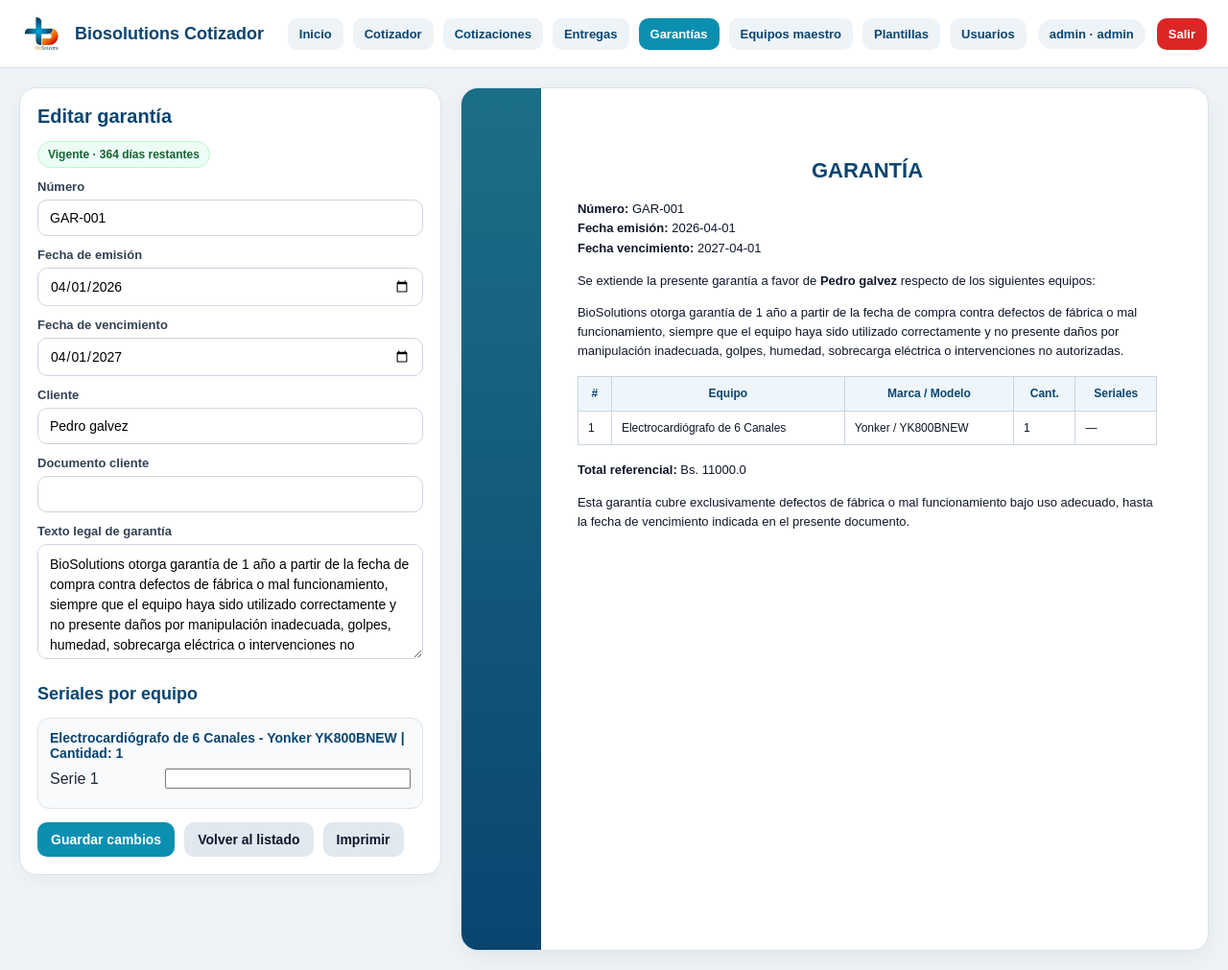
After one commit to Myroesh/biosolutions-cotizador, a Flask app: page /garantias/1 in a window 1280 px wide. The commit adds this page. Shown: the whole page at 96% size. Run offline with Flask 3, Linux system fonts and the light colour scheme; a user stored in the database is signed in; data comes from the database, SQL or seed files in the repository.

Commit message:
Fase D4: editor de garantia

```diff
--- a/app.py
+++ b/app.py
@@ -717,7 +717,63 @@ def load_entrega_payload(conn, entrega_id):
 
     return row, payload
 
-
+# =========================
+# Rutas Garantía
+# =========================
+
+def load_garantia_payload(conn, garantia_id):
+    row = conn.execute("""
+        SELECT *
+        FROM garantias
+        WHERE id = ?
+    """, (garantia_id,)).fetchone()
+
+    if not row:
+        return None, None
+
+    payload_json = (row["payload_json"] or "").strip()
+    payload = None
+
+    if payload_json:
+        try:
+            payload = json.loads(payload_json)
+        except Exception as e:
+            print("WARNING load_garantia_payload:", e)
+            payload = None
+
+    if not isinstance(payload, dict):
+        payload = {
+            "document": {
+                "dbId": row["id"],
+                "cotizacionId": row["cotizacion_id"],
+                "number": row["numero_garantia"] or "",
+                "issueDate": row["fecha_emision"] or "",
+                "expiryDate": row["fecha_vencimiento"] or "",
+                "client": row["cliente_nombre"] or "",
+                "clientDocument": row["cliente_documento"] or "",
+                "warrantyText": row["texto_garantia"] or ""
+            },
+            "items": [],
+            "totals": {
+                "grandTotal": float(row["total"] or 0)
+            }
+        }
+
+    payload.setdefault("document", {})
+    payload.setdefault("items", [])
+    payload.setdefault("totals", {})
+
+    payload["document"]["dbId"] = row["id"]
+    payload["document"]["cotizacionId"] = row["cotizacion_id"]
+    payload["document"]["number"] = payload["document"].get("number") or (row["numero_garantia"] or "")
+    payload["document"]["issueDate"] = payload["document"].get("issueDate") or (row["fecha_emision"] or "")
+    payload["document"]["expiryDate"] = payload["document"].get("expiryDate") or (row["fecha_vencimiento"] or "")
+    payload["document"]["client"] = payload["document"].get("client") or (row["cliente_nombre"] or "")
+    payload["document"]["clientDocument"] = payload["document"].get("clientDocument") or (row["cliente_documento"] or "")
+    payload["document"]["warrantyText"] = payload["document"].get("warrantyText") or (row["texto_garantia"] or "")
+    payload["totals"]["grandTotal"] = float(payload["totals"].get("grandTotal") or row["total"] or 0)
+
+    return row, payload
 # =========================
 # Rutas base / auth
 # =========================
@@ -1395,9 +1451,16 @@ def cotizaciones_page():
             ua.username AS actualizado_por_username,
             (
                 SELECT COUNT(1)
-                FROM entregas e
-                WHERE e.cotizacion_id = c.id
-            ) AS entregas_count,
+                FROM garantias g
+                WHERE g.cotizacion_id = c.id
+            ) AS garantias_count,
+            (
+                SELECT g.id
+                FROM garantias g
+                WHERE g.cotizacion_id = c.id
+                ORDER BY g.id DESC
+                LIMIT 1
+            ) AS ultima_garantia_id
             (
                 SELECT e.id
                 FROM entregas e
@@ -2024,6 +2087,115 @@ def garantias_page():
     conn.close()
     return render_template("garantias.html", garantias=garantias, active_page="garantias")
 
+@app.route("/garantias/<int:garantia_id>")
+@login_required
+def garantia_detail_page(garantia_id):
+    conn = get_db_connection()
+    ensure_auth_schema(conn)
+
+    garantia_row, garantia_payload = load_garantia_payload(conn, garantia_id)
+    conn.close()
+
+    if not garantia_row:
+        flash("Garantía no encontrada.", "error")
+        return redirect(url_for("garantias_page"))
+
+    estado_calculado = get_garantia_status(garantia_payload["document"].get("expiryDate"))
+    dias_restantes = get_garantia_days_remaining(garantia_payload["document"].get("expiryDate"))
+
+    return render_template(
+        "garantia_detail.html",
+        garantia=garantia_row,
+        garantia_payload=garantia_payload,
+        estado_calculado=estado_calculado,
+        dias_restantes=dias_restantes,
+        active_page="garantias"
+    )
+
+@app.route("/garantias/<int:garantia_id>/guardar", methods=["POST"])
+@editor_required
+def guardar_garantia(garantia_id):
+    conn = get_db_connection()
+    ensure_auth_schema(conn)
+
+    garantia_row, garantia_payload = load_garantia_payload(conn, garantia_id)
+    if not garantia_row:
+        conn.close()
+        flash("Garantía no encontrada.", "error")
+        return redirect(url_for("garantias_page"))
+
+    number = (request.form.get("number") or "").strip()
+    issue_date = (request.form.get("issueDate") or "").strip()
+    expiry_date = (request.form.get("expiryDate") or "").strip()
+    client = (request.form.get("client") or "").strip()
+    client_document = (request.form.get("clientDocument") or "").strip()
+    warranty_text = (request.form.get("warrantyText") or "").strip()
+
+    items = garantia_payload.get("items", []) or []
+
+    serials_flat = request.form.getlist("serials[]")
+    serial_idx = 0
+
+    for item in items:
+        quantity = int(item.get("quantity") or 1)
+        if quantity < 1:
+            quantity = 1
+
+        new_serials = []
+        for _ in range(quantity):
+            serial_value = ""
+            if serial_idx < len(serials_flat):
+                serial_value = (serials_flat[serial_idx] or "").strip()
+            new_serials.append(serial_value)
+            serial_idx += 1
+
+        item["serials"] = new_serials
+
+    garantia_payload["document"] = {
+        "dbId": garantia_id,
+        "cotizacionId": garantia_row["cotizacion_id"],
+        "number": number,
+        "issueDate": issue_date,
+        "expiryDate": expiry_date,
+        "client": client,
+        "clientDocument": client_document,
+        "warrantyText": warranty_text
+    }
+
+    current_user = get_current_user()
+    current_user_id = current_user["id"] if current_user else None
+    now_str = datetime.now().strftime("%Y-%m-%d %H:%M:%S")
+
+    conn.execute("""
+        UPDATE garantias
+        SET numero_garantia = ?,
+            fecha_emision = ?,
+            fecha_vencimiento = ?,
+            cliente_nombre = ?,
+            cliente_documento = ?,
+            texto_garantia = ?,
+            payload_json = ?,
+            actualizado_por_user_id = ?,
+            actualizado_en = ?
+        WHERE id = ?
+    """, (
+        number,
+        issue_date,
+        expiry_date,
+        client,
+        client_document,
+        warranty_text,
+        json.dumps(garantia_payload, ensure_ascii=False),
+        current_user_id,
+        now_str,
+        garantia_id
+    ))
+
+    conn.commit()
+    conn.close()
+
+    flash("Garantía actualizada correctamente.", "success")
+    return redirect(url_for("garantia_detail_page", garantia_id=garantia_id))
 
 @app.route("/cotizaciones/<int:cotizacion_id>/generar-garantia", methods=["POST"])
 @editor_required
--- a/templates/cotizaciones.html
+++ b/templates/cotizaciones.html
@@ -182,7 +182,7 @@
                   <button type="submit" class="secondary-btn">Generar garantía</button>
                 </form>
               {% else %}
-                <a href="{{ url_for('garantias_page') }}">Ver garantía</a>
+                <a href="{{ url_for('garantia_detail_page', garantia_id=c['ultima_garantia_id']) }}">Ver garantía</a>
               {% endif %}
             {% endif %}
 
--- /dev/null
+++ b/templates/garantia_detail.html
@@ -0,0 +1,363 @@
+{% extends "base.html" %}
+
+{% block title %}Garantía - Biosolutions{% endblock %}
+
+{% block extra_head %}
+<style>
+  .page-grid{
+    display:grid;
+    grid-template-columns: 440px 1fr;
+    gap:20px;
+    align-items:start;
+  }
+
+  .page-card{
+    background:#fff;
+    border:1px solid #dbe3ea;
+    border-radius:18px;
+    padding:18px;
+    box-shadow:0 6px 18px rgba(0,0,0,.04);
+  }
+
+  .page-card h2{
+    margin:0 0 14px;
+    color:#0a4570;
+    font-size:20px;
+  }
+
+  .field{
+    margin-bottom:12px;
+  }
+
+  .field label{
+    display:block;
+    margin-bottom:6px;
+    font-size:13px;
+    font-weight:700;
+    color:#334155;
+  }
+
+  .field input,
+  .field textarea{
+    width:100%;
+    padding:10px 12px;
+    border:1px solid #cbd5e1;
+    border-radius:10px;
+    font-size:14px;
+    font-family:inherit;
+    box-sizing:border-box;
+    background:#fff;
+  }
+
+  .field textarea{
+    min-height:120px;
+    resize:vertical;
+  }
+
+  .btn{
+    background:#0b8fb0;
+    color:#fff;
+    border:none;
+    border-radius:10px;
+    padding:10px 14px;
+    font-size:14px;
+    font-weight:700;
+    cursor:pointer;
+  }
+
+  .btn-light{
+    background:#e2e8f0;
+    color:#0f172a;
+    border:none;
+    border-radius:10px;
+    padding:10px 14px;
+    font-size:14px;
+    font-weight:700;
+    cursor:pointer;
+    text-decoration:none;
+    display:inline-flex;
+    align-items:center;
+  }
+
+  .inline-actions{
+    display:flex;
+    gap:10px;
+    flex-wrap:wrap;
+    margin-top:14px;
+  }
+
+  .serial-block{
+    border:1px solid #dbe3ea;
+    border-radius:12px;
+    padding:12px;
+    background:#f8fafc;
+    margin-bottom:10px;
+  }
+
+  .serial-block strong{
+    display:block;
+    margin-bottom:8px;
+    color:#0a4570;
+    font-size:14px;
+  }
+
+  .serial-row{
+    display:grid;
+    grid-template-columns: 110px 1fr;
+    gap:10px;
+    align-items:center;
+    margin-bottom:8px;
+  }
+
+  .status-chip{
+    display:inline-flex;
+    align-items:center;
+    gap:6px;
+    border-radius:999px;
+    padding:6px 10px;
+    font-size:12px;
+    font-weight:700;
+    margin-bottom:12px;
+  }
+
+  .status-chip.vigente{
+    background:#ecfdf5;
+    color:#166534;
+    border:1px solid #bbf7d0;
+  }
+
+  .status-chip.proxima{
+    background:#fff7ed;
+    color:#9a3412;
+    border:1px solid #fed7aa;
+  }
+
+  .status-chip.vencida{
+    background:#fef2f2;
+    color:#991b1b;
+    border:1px solid #fecaca;
+  }
+
+  .doc-preview{
+    position:relative;
+    background:#fff;
+    border:1px solid #dbe3ea;
+    border-radius:18px;
+    min-height:900px;
+    overflow:hidden;
+    box-shadow:0 8px 24px rgba(0,0,0,.05);
+  }
+
+  .doc-left{
+    position:absolute;
+    left:0;
+    top:0;
+    bottom:0;
+    width:22mm;
+    background:linear-gradient(180deg,#1b6f86 0%, #0a4570 100%);
+  }
+
+  .doc-content{
+    position:relative;
+    z-index:2;
+    padding:18mm 14mm 16mm 32mm;
+    color:#0f172a;
+    font-size:13px;
+    line-height:1.55;
+  }
+
+  .doc-title{
+    text-align:center;
+    font-size:22px;
+    font-weight:800;
+    color:#0a4570;
+    margin-bottom:18px;
+    text-transform:uppercase;
+  }
+
+  .doc-meta{
+    margin-bottom:14px;
+  }
+
+  .doc-table{
+    width:100%;
+    border-collapse:collapse;
+    margin:16px 0;
+    font-size:12px;
+  }
+
+  .doc-table th,
+  .doc-table td{
+    border:1px solid #cbd5e1;
+    padding:8px 10px;
+    vertical-align:top;
+  }
+
+  .doc-table th{
+    background:#eef6fb;
+    color:#0a4570;
+    font-weight:800;
+  }
+
+  @media print{
+    .topbar,
+    .inline-actions,
+    .page-grid > .page-card:first-child{
+      display:none !important;
+    }
+
+    .page-grid{
+      display:block !important;
+    }
+
+    .doc-preview{
+      border:none !important;
+      box-shadow:none !important;
+      border-radius:0 !important;
+    }
+  }
+
+  @media (max-width: 1200px){
+    .page-grid{
+      grid-template-columns:1fr;
+    }
+  }
+</style>
+{% endblock %}
+
+{% block content %}
+<div class="page-grid">
+  <section class="page-card">
+    <h2>Editar garantía</h2>
+
+    {% if estado_calculado == "vigente" %}
+      <div class="status-chip vigente">Vigente{% if dias_restantes is not none %} · {{ dias_restantes }} días restantes{% endif %}</div>
+    {% elif estado_calculado == "proxima_a_vencer" %}
+      <div class="status-chip proxima">Próxima a vencer{% if dias_restantes is not none %} · {{ dias_restantes }} días restantes{% endif %}</div>
+    {% elif estado_calculado == "vencida" %}
+      <div class="status-chip vencida">Vencida{% if dias_restantes is not none %} · {{ dias_restantes|abs }} días{% endif %}</div>
+    {% endif %}
+
+    <form method="post" action="{{ url_for('guardar_garantia', garantia_id=garantia['id']) }}">
+      <div class="field">
+        <label for="number">Número</label>
+        <input type="text" id="number" name="number" value="{{ garantia_payload['document']['number'] or '' }}">
+      </div>
+
+      <div class="field">
+        <label for="issueDate">Fecha de emisión</label>
+        <input type="date" id="issueDate" name="issueDate" value="{{ garantia_payload['document']['issueDate'] or '' }}">
+      </div>
+
+      <div class="field">
+        <label for="expiryDate">Fecha de vencimiento</label>
+        <input type="date" id="expiryDate" name="expiryDate" value="{{ garantia_payload['document']['expiryDate'] or '' }}">
+      </div>
+
+      <div class="field">
+        <label for="client">Cliente</label>
+        <input type="text" id="client" name="client" value="{{ garantia_payload['document']['client'] or '' }}">
+      </div>
+
+      <div class="field">
+        <label for="clientDocument">Documento cliente</label>
+        <input type="text" id="clientDocument" name="clientDocument" value="{{ garantia_payload['document']['clientDocument'] or '' }}">
+      </div>
+
+      <div class="field">
+        <label for="warrantyText">Texto legal de garantía</label>
+        <textarea id="warrantyText" name="warrantyText">{{ garantia_payload['document']['warrantyText'] or '' }}</textarea>
+      </div>
+
+      <h2 style="margin-top:22px; font-size:18px;">Seriales por equipo</h2>
+
+      {% for item in garantia_payload['items'] %}
+        <div class="serial-block">
+          <strong>
+            {{ item['title'] or 'Equipo' }}
+            {% if item['brand'] %} - {{ item['brand'] }}{% endif %}
+            {% if item['model'] %} {{ item['model'] }}{% endif %}
+            | Cantidad: {{ item['quantity'] or 1 }}
+          </strong>
+
+          {% for serial in item['serials'] %}
+            <div class="serial-row">
+              <span>Serie {{ loop.index }}</span>
+              <input type="text" name="serials[]" value="{{ serial or '' }}">
+            </div>
+          {% endfor %}
+        </div>
+      {% endfor %}
+
+      <div class="inline-actions">
+        {% if current_role in ['admin', 'editor'] %}
+          <button type="submit" class="btn">Guardar cambios</button>
+        {% endif %}
+        <a href="{{ url_for('garantias_page') }}" class="btn-light">Volver al listado</a>
+        <button type="button" class="btn-light" onclick="window.print()">Imprimir</button>
+      </div>
+    </form>
+  </section>
+
+  <section class="doc-preview">
+    <div class="doc-left"></div>
+    <div class="doc-content">
+      <div class="doc-title">Garantía</div>
+
+      <div class="doc-meta">
+        <strong>Número:</strong> {{ garantia_payload['document']['number'] or '' }}<br>
+        <strong>Fecha emisión:</strong> {{ garantia_payload['document']['issueDate'] or '' }}<br>
+        <strong>Fecha vencimiento:</strong> {{ garantia_payload['document']['expiryDate'] or '' }}
+      </div>
+
+      <p>
+        Se extiende la presente garantía a favor de
+        <strong>{{ garantia_payload['document']['client'] or '' }}</strong>
+        {% if garantia_payload['document']['clientDocument'] %}
+          con documento <strong>{{ garantia_payload['document']['clientDocument'] }}</strong>
+        {% endif %}
+        respecto de los siguientes equipos:
+      </p>
+
+      <p>{{ garantia_payload['document']['warrantyText'] or '' }}</p>
+
+      <table class="doc-table">
+        <thead>
+          <tr>
+            <th>#</th>
+            <th>Equipo</th>
+            <th>Marca / Modelo</th>
+            <th>Cant.</th>
+            <th>Seriales</th>
+          </tr>
+        </thead>
+        <tbody>
+          {% for item in garantia_payload['items'] %}
+            <tr>
+              <td>{{ loop.index }}</td>
+              <td>{{ item['title'] or '' }}</td>
+              <td>
+                {% if item['brand'] %}{{ item['brand'] }}{% endif %}
+                {% if item['model'] %} / {{ item['model'] }}{% endif %}
+              </td>
+              <td>{{ item['quantity'] or 1 }}</td>
+              <td>
+                {% for serial in item['serials'] %}
+                  {% if serial %}{{ serial }}{% else %}—{% endif %}{% if not loop.last %}<br>{% endif %}
+                {% endfor %}
+              </td>
+            </tr>
+          {% endfor %}
+        </tbody>
+      </table>
+
+      <p><strong>Total referencial:</strong> Bs. {{ garantia_payload['totals']['grandTotal'] or 0 }}</p>
+
+      <p>
+        Esta garantía cubre exclusivamente defectos de fábrica o mal funcionamiento bajo uso adecuado,
+        hasta la fecha de vencimiento indicada en el presente documento.
+      </p>
+    </div>
+  </section>
+</div>
+{% endblock %}
```
Also changed, not shown: templates/garantias.html (+21 -1 lines).
